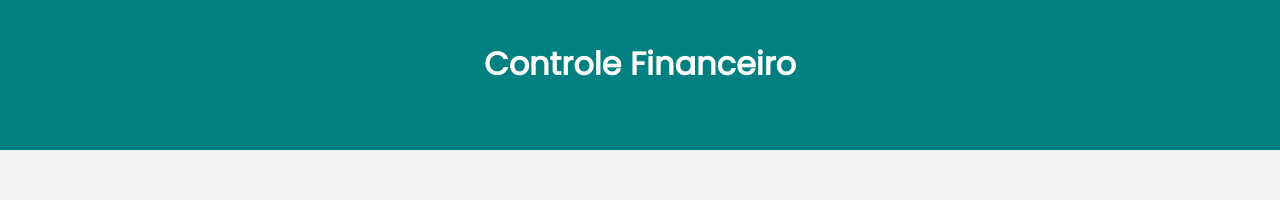
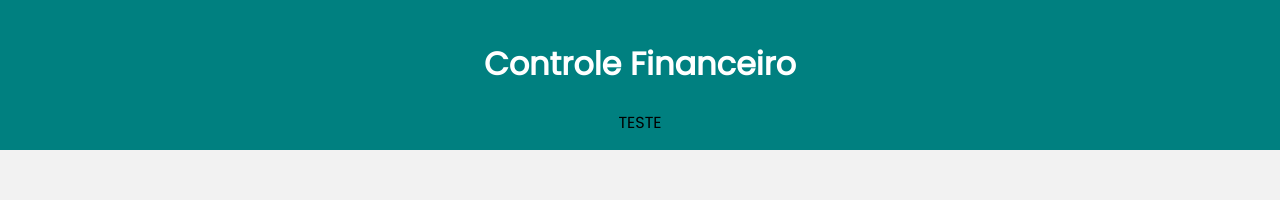
Before and after one commit to desenvolveronica/Controle-fin-React.js, a React (Create React App) app: page / in a window 1280 px wide. Shown: the top 200 px of the page. Built offline with nearby package versions, Linux system fonts and the light colour scheme.

Commit message:
Novos Componentes

```diff
--- a/src/App.js
+++ b/src/App.js
@@ -1,11 +1,13 @@
 import React, { Fragment } from "react"
 import GlobalStyle from "./styles/global"
 import Header from "./components/Header"
+import Resume from "./components/Resume"
 const App = ()=>{
     return (
         (
         <>
             <Header/>
+            <Resume/>
             <GlobalStyle />
         </>
 
--- /dev/null
+++ b/src/components/Resume/index.js
@@ -0,0 +1,8 @@
+import React from 'react'
+import * as R from './styles'
+
+const Resume = () => {
+  return <R.Container>TESTE</R.Container>
+
+}
+export default Resume;
--- /dev/null
+++ b/src/components/Resume/styles.js
@@ -0,0 +1,11 @@
+import styled from "styled-components";
+
+export const Container = styled.div`
+    max-width: 1120px;
+    width: 98%;
+    margin: 0 auto;
+    display: flex;
+    gap: 20px;
+    margin-top: -40px;
+    justify-content: space-around;
+`;
```
